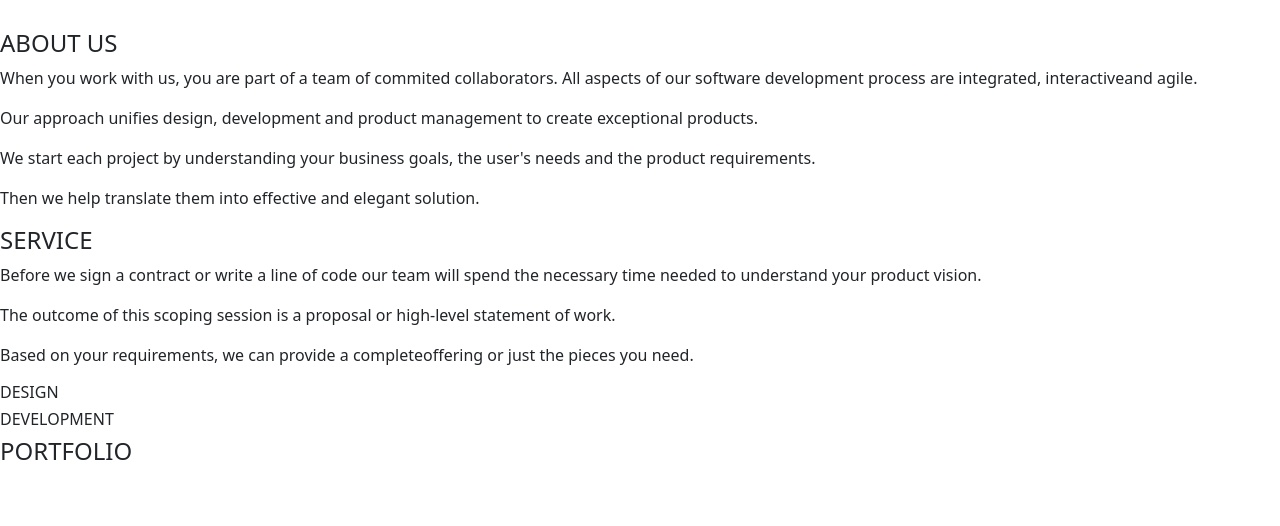
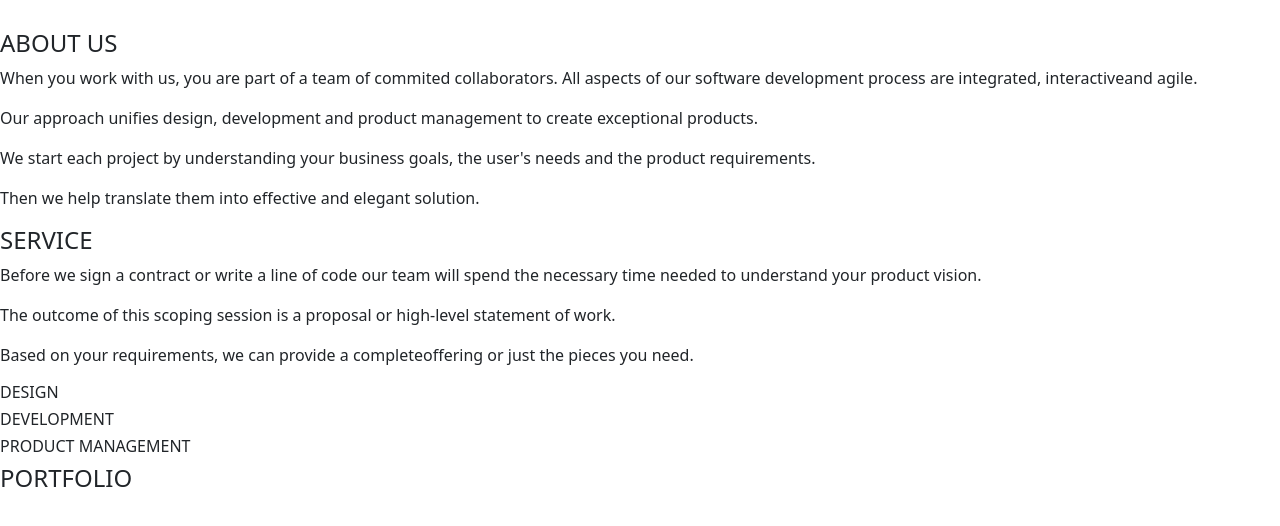
Before and after one commit to Maecy-s/Delani-studio, a plain HTML site: page index.html in a window 1280 px wide. Shown: the part 158-684 px from the top of the page. Drawn offline with nearby package versions, Linux system fonts and the light colour scheme.

Commit message:
Add heading product management

```diff
--- a/index.html
+++ b/index.html
@@ -56,6 +56,7 @@
 
         </div>
         <div class="mgmt" col-md-4>
+            <h6>PRODUCT MANAGEMENT</h6>
 
         </div>
     </div>
```
